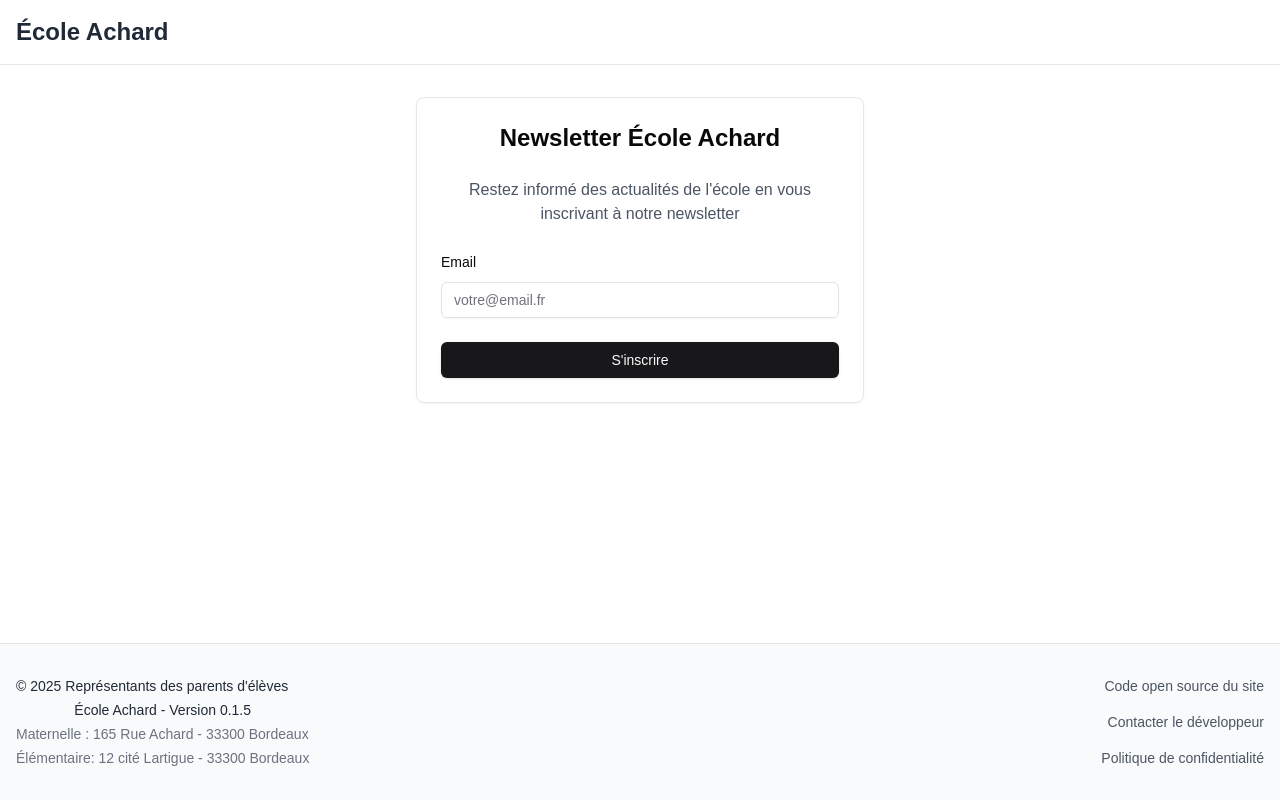
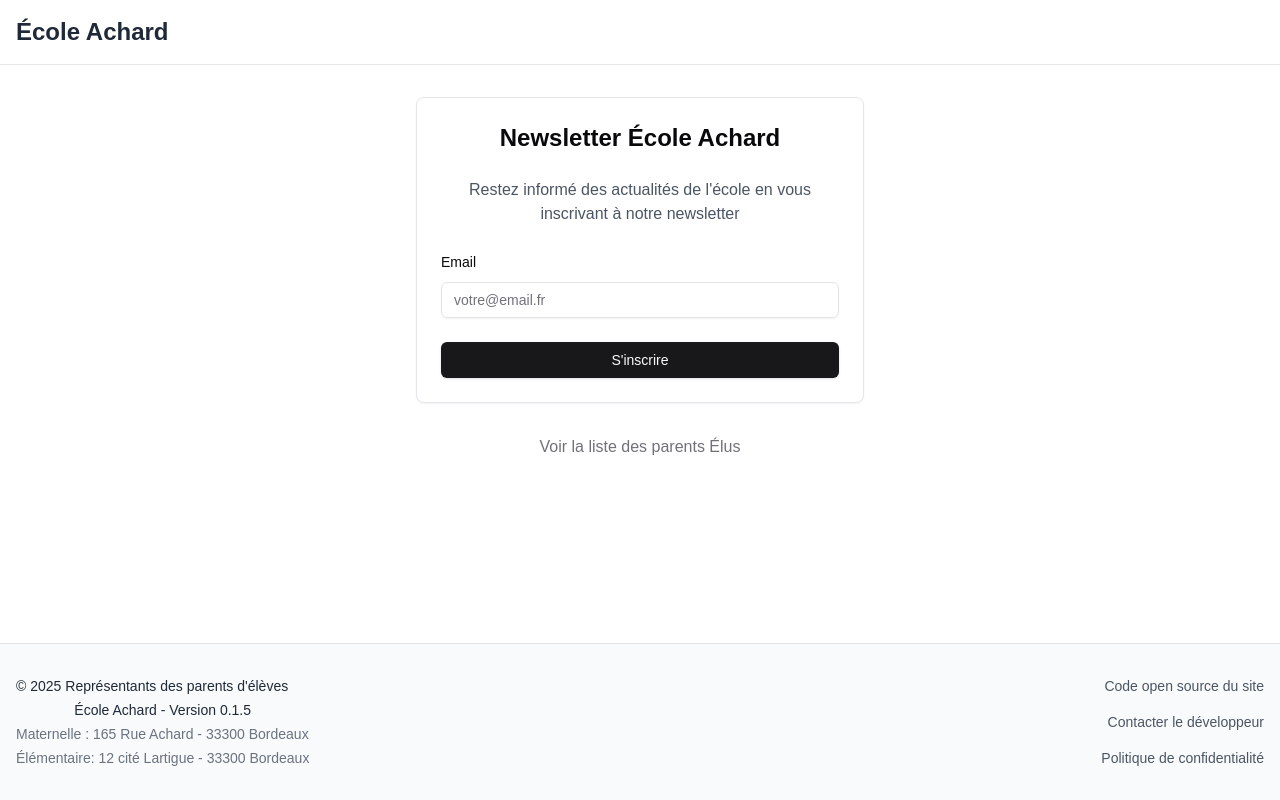
Before and after one commit to AlexTraveylan/school-newsletter, a Next.js app: page / in a window 1280 px wide. Built offline with nearby package versions, Linux system fonts and the light colour scheme.

Commit message:
Add link to parent list in homepage; enhance layout with centered styling

```diff
--- a/app/page.tsx
+++ b/app/page.tsx
@@ -1,5 +1,13 @@
+import Link from "next/link"
 import NewsletterForm from "./(composants)/newsletter-form"
 
 export default function Home() {
-  return <NewsletterForm />
+  return (
+    <>
+      <NewsletterForm />
+      <div className="flex justify-center pt-8 text-muted-foreground hover:text-primary transition-colors">
+        <Link href="/contact">{"Voir la liste des parents Élus"}</Link>
+      </div>
+    </>
+  )
 }
```
